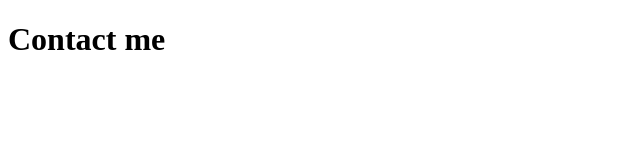
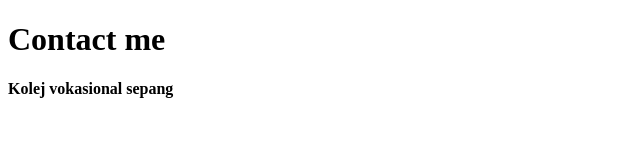
Before and after one commit to nazliyaton/kpd1023, a plain HTML site: page contact.html in a window 1280 px wide. Shown: the whole page, without its empty margins (0-640 px from the left). Drawn offline with Linux system fonts and the light colour scheme.

Commit message:
second commit for contact.html

```diff
--- a/contact.html
+++ b/contact.html
@@ -8,5 +8,6 @@
 </head>
 <body>
     <h1>Contact me</h1>
+    <h4>Kolej vokasional sepang</h4>
 </body>
 </html>
```
